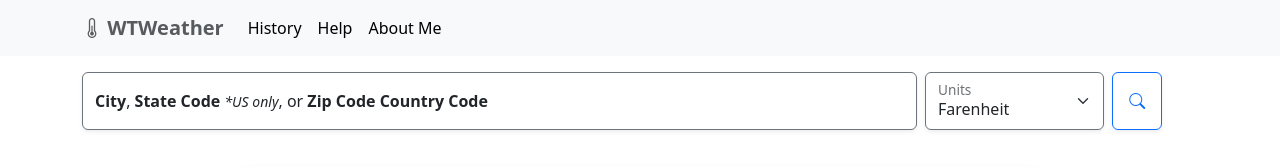
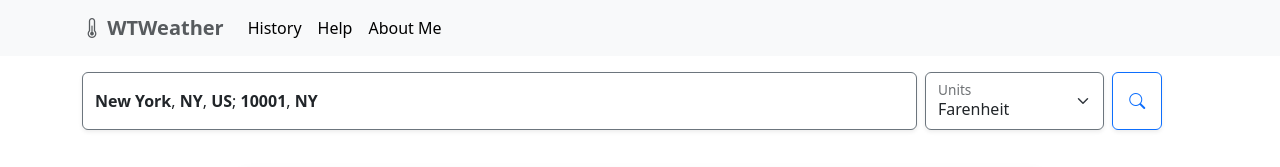
Before and after one commit to Retrochain/WeatherApp, a website with bundled scripts: page index.html in a window 1280 px wide. Shown: the top 167 px of the page. Built offline with nearby package versions, Linux system fonts and the light colour scheme; no server answers.

Commit message:
Update index.html

```diff
--- a/index.html
+++ b/index.html
@@ -74,10 +74,8 @@
               pattern="^([A-Za-z0-9\s]+),\s([A-Za-z]{2, 32})(,\s[A-Za-z]{2, 32})?$"
             />
             <label class="text-wrap" for="locationInput"
-              ><b>City</b>, <b>State Code </b>
-              <i><small>*US only</small></i
-              >, </b>or<b> Zip Code</b>
-              <b>Country Code </b>
+              ><b>New York</b>, <b>NY</b>, <b>US</b>;<b> 10001</b>,
+              <b> NY</b>
               <br
             /></label>
           </div>
```
